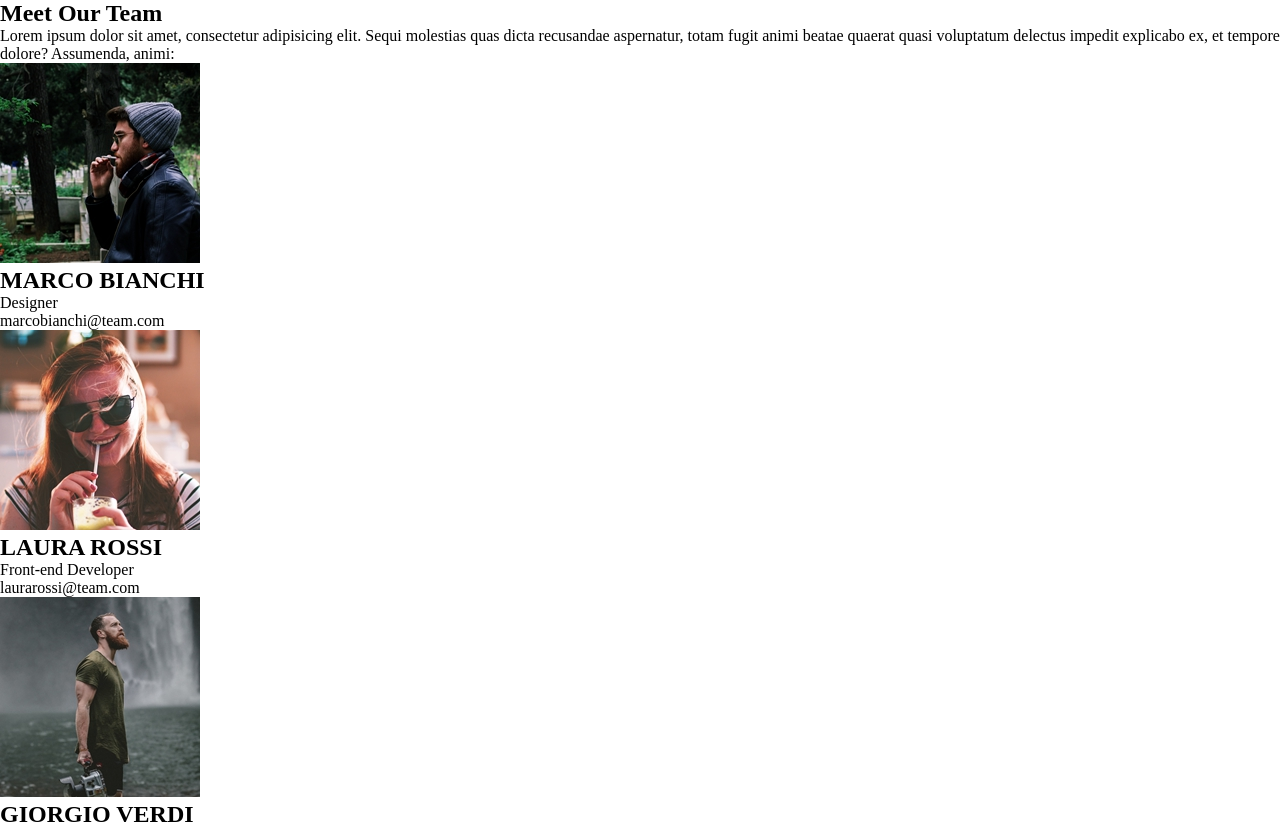
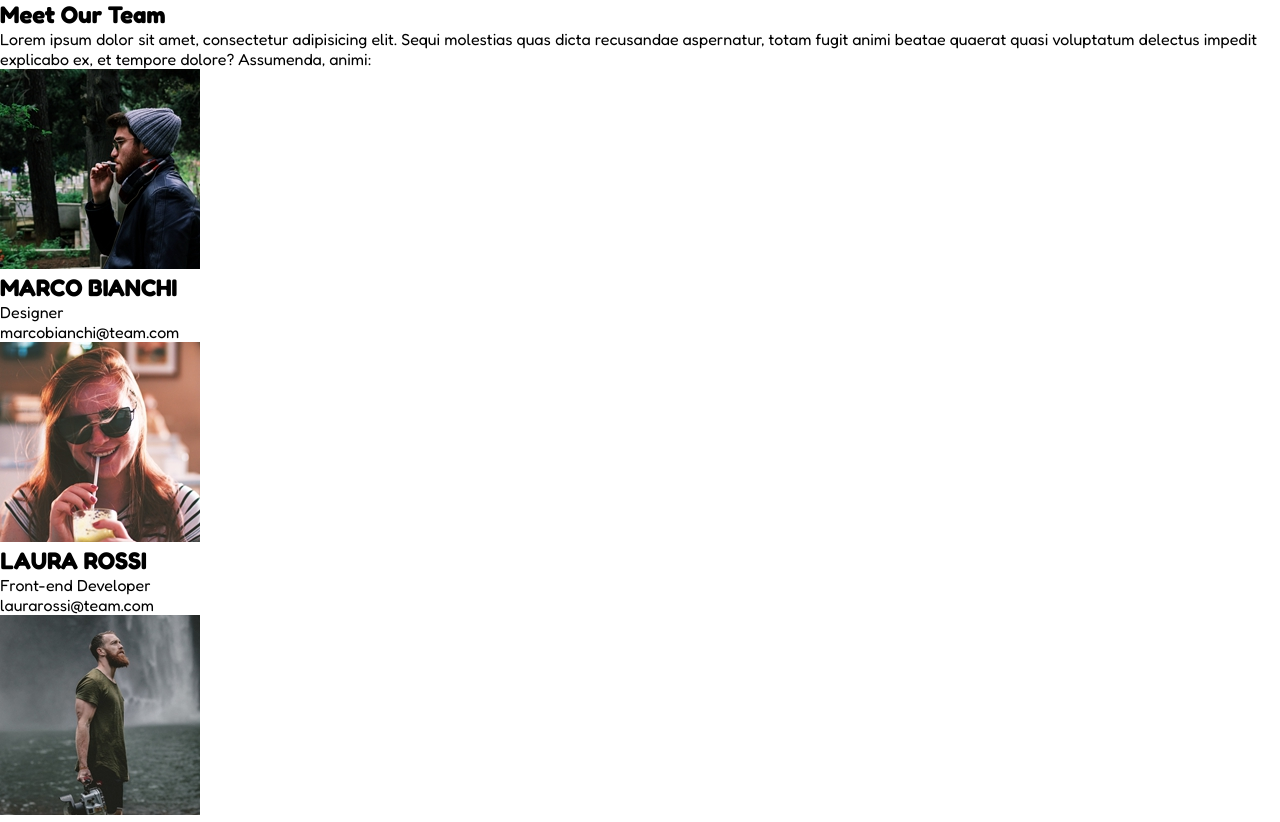
Before and after one commit to surefire-hu/html-css-float-cards, a plain HTML site: page index.html in a window 1280 px wide. Shown: the top 822 px of the page. Drawn offline with Linux system fonts and the light colour scheme.

Commit message:
messo il font

```diff
--- a/index.html
+++ b/index.html
@@ -5,6 +5,7 @@
     <meta name="viewport" content="width=device-width, initial-scale=1.0">
     <title>Floating Cards</title>
     <link rel="stylesheet" href="style.css">
+    <link href="https://fonts.googleapis.com/css2?family=Fredoka:wght@300..700&display=swap" rel="stylesheet">
 </head>
 <body>
 
--- a/style.css
+++ b/style.css
@@ -3,3 +3,6 @@
     padding: 0;
     box-sizing: border-box;
 }
+body {
+    font-family: 'Fredoka',sans-serif;
+}
```
